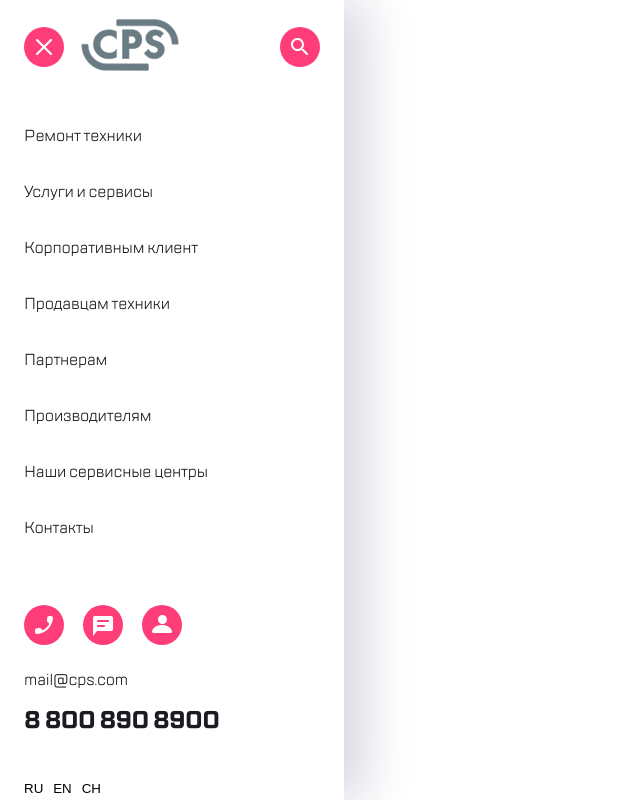
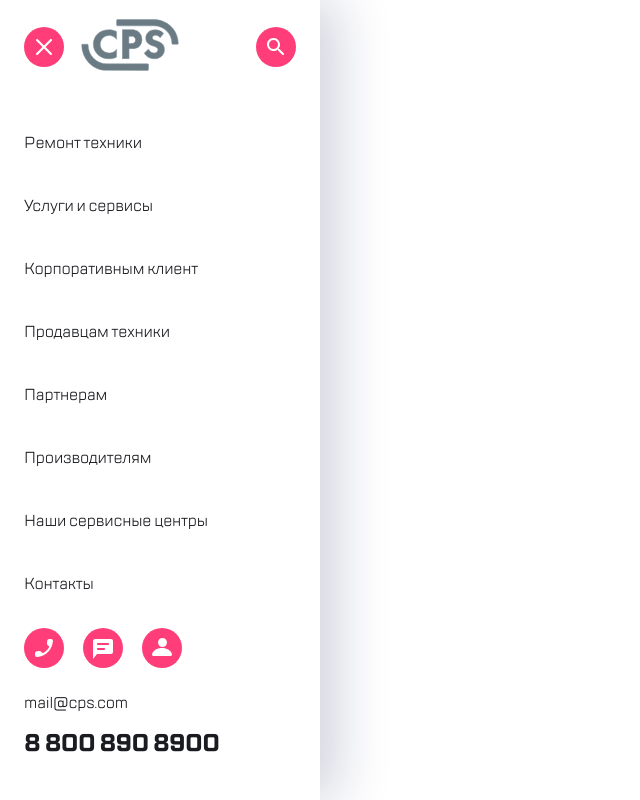
Before and after one commit to Volegna-i/first_project, a plain HTML site: page second-maket/index.html in a window 1280 px wide. Shown: the whole page, without its empty margins (0-640 px from the left). Drawn offline with Linux system fonts and the light colour scheme.

Commit message:
full maket

```diff
--- a/second-maket/asideBarStyles.css
+++ b/second-maket/asideBarStyles.css
@@ -21,7 +21,7 @@ button {
 .asideBarMenu {
     display: flex;
     flex-direction: column;
-    width: 320px;
+    width: 296px;
     height: 100%;
     left: 0;
     position: fixed;
@@ -98,3 +98,53 @@ p {
 .languages__button {
     margin-right: 7px;
 }
+
+.highlight {
+    position: absolute;
+    width: 4px;
+    height: 32px;
+    opacity: 0px;
+    left: 1px;
+    opacity: 0;
+}
+
+.menu__link:hover p {
+    opacity: 0.6;
+    transition: 0.5s;
+}
+
+.menu__link:hover .highlight {
+    opacity: 1;
+}
+
+.menu__link p {
+    padding-top: 7px;
+}
+
+.burgerButton,
+.searchButton,
+.callButton,
+.chatButton,
+.profileButton,
+.languages__button {
+	background-color: white;
+	border: none;
+	border-radius: 6px 6px 6px 6px;
+	cursor: pointer;
+}
+
+.burgerButton:hover,
+.searchButton:hover,
+.callButton:hover,
+.chatButton:hover,
+.profileButton:hover {
+  background-color: white;
+  filter: hue-rotate(-160deg);
+  transition-duration: 0.1s;
+}
+
+.languages__button:hover {
+	background-color: white;
+	transition-duration: 0.5s;
+	filter: opacity(0.5);
+}
--- a/second-maket/index.html
+++ b/second-maket/index.html
@@ -29,42 +29,42 @@
                 <ul class="menu__list">
                     <li class="menu__item">
                         <a class="menu__link" href="#">
-                            Ремонт техники
+                            <span class="highlight"><img src="pics\highlight.svg" alt=""></span><p>Ремонт техники</p>
                         </a>
                     </li>
                     <li class="menu__item">
                         <a class="menu__link" href="#">
-                            Услуги и сервисы
+                            <span class="highlight"><img src="pics\highlight.svg" alt=""></span><p>Услуги и сервисы</p>
                         </a>
                     </li>
                     <li class="menu__item">
                         <a class="menu__link" href="#">
-                            Корпоративным клиент
+                            <span class="highlight"><img src="pics\highlight.svg" alt=""></span><p>Корпоративным клиент</p>
                         </a>
                     </li>
                     <li class="menu__item">
                         <a class="menu__link" href="#">
-                            Продавцам техники
+                            <span class="highlight"><img src="pics\highlight.svg" alt=""></span><p>Продавцам техники</p>
                         </a>
                     </li>
                     <li class="menu__item">
                         <a class="menu__link" href="#">
-                            Партнерам
+                            <span class="highlight"><img src="pics\highlight.svg" alt=""></span><p>Партнерам</p>
                         </a>
                     </li>
                     <li class="menu__item">
                         <a class="menu__link" href="#">
-                            Производителям
+                            <span class="highlight"><img src="pics\highlight.svg" alt=""></span><p>Производителям</p>
                         </a>
                     </li>
                     <li class="menu__item">
                         <a class="menu__link" href="#">
-                            Наши сервисные центры
+                            <span class="highlight"><img src="pics\highlight.svg" alt=""></span><p>Наши сервисные центры</p>
                         </a>
                     </li>
                     <li class="menu__item">
                         <a class="menu__link" href="#">
-                            Контакты
+                            <span class="highlight"><img src="pics\highlight.svg" alt=""></span><p>Контакты</p>
                         </a>
                     </li>
                 </ul>
```
